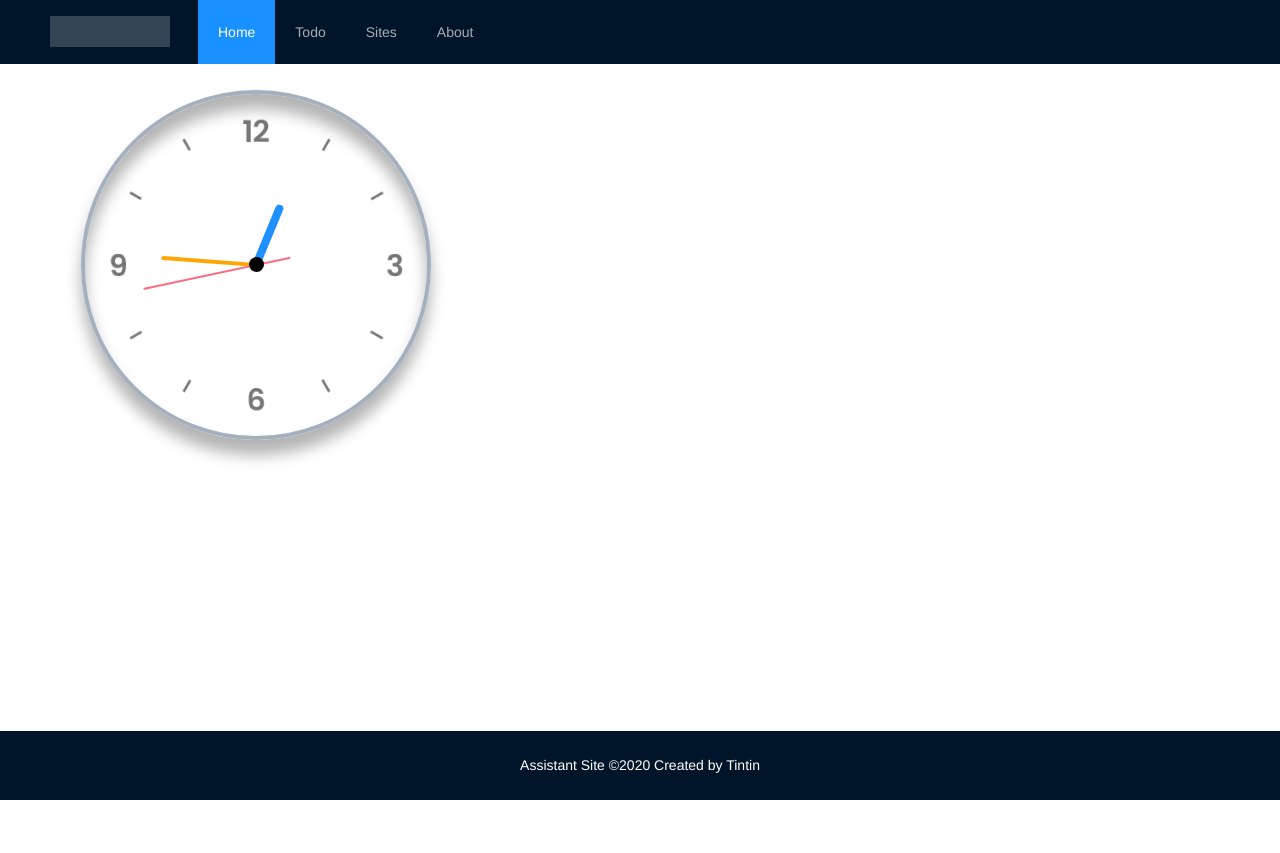
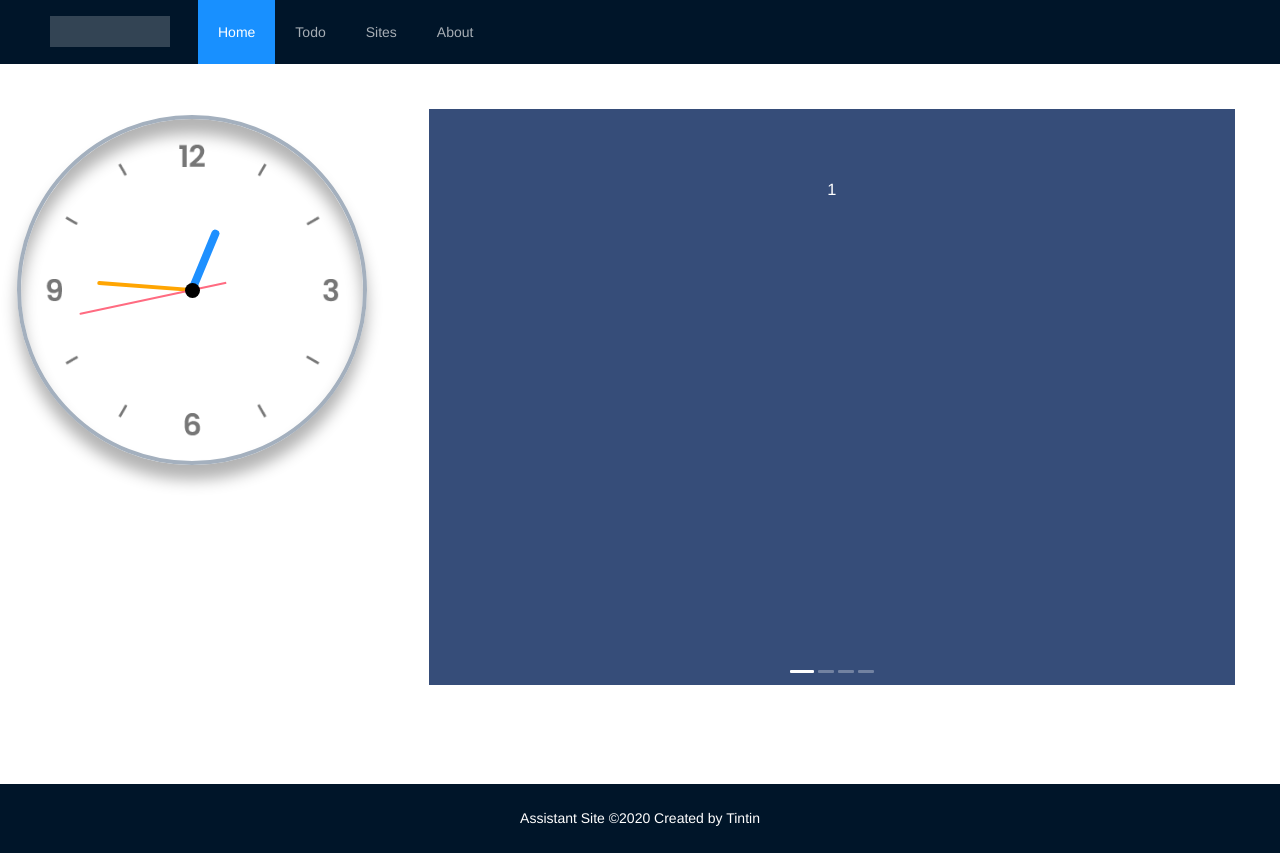
Before and after one commit to tintinng/Assistant, a Vue app: page /#/sites/resourceAndDocs in a window 1280 px wide. Both pictures are taken after a click on the item "Home". Before the commit the page ends 800 px from the top, so only its background shows below. Built offline with nearby package versions, Linux system fonts and the light colour scheme.

Commit message:
加入404；修改菜单高亮bug

```diff
--- a/src/App.vue
+++ b/src/App.vue
@@ -4,7 +4,7 @@
   </div>
 </template>
 <script>
-import indexLayout from './views/index'
+import indexLayout from '@/views/indexLayout'
 export default {
   components: {
     indexLayout
--- a/src/router/index.js
+++ b/src/router/index.js
@@ -1,13 +1,18 @@
 import Vue from 'vue'
 import VueRouter from 'vue-router'
-import Home from '../views/home/homeIndex'
-import Todo from '../views/todo/todoIndex'
-import Sites from '../views/sites/sitesIndex'
-import About from '../views/about/aboutIndex'
+import Home from '@/views/home/homeIndex'
+import Todo from '@/views/todo/todoIndex'
+import Sites from '@/views/sites/sitesIndex'
+import About from '@/views/about/aboutIndex'
 
 Vue.use(VueRouter)
 
 const routes = [
+  {
+    path: '/404',
+    component: () => import('@/views/404'),
+    hidden: true
+  },
   {
     path: '/',
     redirect: '/home',
@@ -62,7 +67,9 @@ const routes = [
     path: '/about',
     name: 'About',
     component: About
-  }
+  },
+  // 其他页面全部重定向到404
+  { path: '*', redirect: '/404' }
 ]
 
 const router = new VueRouter({
--- /dev/null
+++ b/src/views/404.vue
@@ -0,0 +1,89 @@
+<!--  -->
+<template>
+    <div class="wrapper">
+        <div class="error-page">
+            <div class="error-content">
+                <h1>404</h1>
+                <h4>Opps! Page not found</h4>
+                <p>Sorry, the page you are looking for doesn't exist.</p>
+                <div class="btns">
+                    <router-link to="/home" class="btns-a">return home</router-link>
+                </div>
+            </div>
+        </div>
+    </div>
+</template>
+
+<script>
+export default {
+}
+
+</script>
+
+<style scoped>
+* {
+    margin: 0;
+    padding: 0;
+    outline: none;
+    box-sizing: border-box;
+    font-family: 'Poppins', sans-serif;
+}
+
+.wrapper {
+    background: red;
+}
+
+.error-page {
+    position: absolute;
+    top: 10%;
+    left: 17%;
+    right: 17%;
+    bottom: 20%;
+    display: flex;
+    justify-content: center;
+    align-items: center;
+    background: #ffffff;
+    box-shadow: 0px 5px 10px rgba(0, 0, 0, 0.1);
+}
+
+.error-page .error-content {
+    max-width: 600px;
+    text-align: center;
+}
+
+.error-content h1 {
+    font-size: 8vw;
+    line-height: 1em;
+}
+.error-content h4 {
+    margin-bottom: 20px;
+    text-transform: uppercase;
+    color: #000000;
+    max-width: 600px;
+    font-size: 2em;
+}
+.error-content p{
+    font-size: 1.2em;
+    color: #0d0d0d;
+}
+.error-content .btns {
+    margin: 25px 0;
+    display: inline-flex;
+}
+.error-content .btns-a {
+    display: inline-block;
+    margin: 0 10px;
+    text-decoration: none;
+    border: 2px solid #69a6ce;
+    color: #69a6ce;
+    font-weight: 500;
+    padding: 10px 25px;
+    border-radius: 25px;
+    text-transform: uppercase;
+    transition: all 0.3s ease;
+}
+.error-content .btns-a:hover {
+    color: #ffffff;
+    background: #69a6ce;
+}
+</style>
--- /dev/null
+++ b/src/views/home/carousel/carousel.vue
@@ -0,0 +1,48 @@
+<!--  -->
+<template>
+  <div class="home-main">
+    <div class="home-carousel">
+        <a-carousel :after-change="onChange" >
+            <div><h3>1</h3></div>
+            <div><h3>2</h3></div>
+            <div><h3>3</h3></div>
+            <div><h3>4</h3></div>
+        </a-carousel>
+    </div>
+  </div>
+</template>
+
+<script>
+export default {
+  methods: {
+    onChange (a, b, c) {
+      console.log(a, b, c)
+    }
+  }
+}
+</script>
+
+<style scoped>
+/* For demo */
+.home-main {
+    position: relative;
+    height: 90vh;
+    background: #ffffff;
+}
+
+.home-carousel {
+    margin: 5%;
+}
+
+.ant-carousel >>> .slick-slide {
+  text-align: center;
+  height: 72vh;
+  line-height: 160px;
+  background: #364d79;
+  overflow: hidden;
+}
+
+.ant-carousel >>> .slick-slide h3 {
+  color: #fff;
+}
+</style>
--- a/src/views/home/homeIndex.vue
+++ b/src/views/home/homeIndex.vue
@@ -2,13 +2,11 @@
 <template>
   <div id="layout-home">
     <a-layout style="background: #ffffff;">
-      <a-layout-sider width='40vw'>
+      <a-layout-sider width='30vw'>
         <clock></clock>
       </a-layout-sider>
       <a-layout class="home-main">
-        <!-- <a-layout-header>Header</a-layout-header>
-        <a-layout-content></a-layout-content>
-        <a-layout-footer>Footer</a-layout-footer> -->
+        <carousel></carousel>
       </a-layout>
     </a-layout>
   </div>
@@ -16,9 +14,11 @@
 
 <script>
 import Clock from './clock/clock'
+import Carousel from './carousel/carousel'
 export default {
   components: {
-    Clock
+    Clock,
+    Carousel
   }
 }
 
@@ -43,16 +43,6 @@ export default {
   display: flex;
   justify-content: center;
   align-items: center;
-  padding: 2% 0;
-}
-#layout-home .home-main {
-  width: 60vw;
-  background: inherit;
-  /* border-radius: 5%; */
-  /* margin: 1%; */
-}
-#layout-home .ant-layout-content {
-  background: rgba(16, 142, 233, 1);
-  color: #fff;
+  padding: 4% 0;
 }
 </style>
--- a/src/views/index.vue
+++ b/src/views/indexLayout.vue
@@ -1,12 +1,12 @@
 <template>
   <a-layout id="layout-main">
     <!-- 头部导航 -->
-    <a-layout-header class="header">
+    <a-layout-header v-if="spPathes.indexOf(activeMenu) == -1" class="header">
       <div class="logo" />
       <a-menu
         theme="dark"
         mode="horizontal"
-        :default-selected-keys="[`${this.activeMenu}`]"
+        :selected-keys="[`${this.activeMenu}`]"
         :style="{ lineHeight: '64px' }"
       >
         <a-menu-item key="/home">
@@ -24,18 +24,28 @@
       </a-menu>
     </a-layout-header>
     <!-- 主题内容区 -->
-    <a-layout-content class="main-content">
+    <!-- <a-layout-content class="main-content"> -->
       <router-view></router-view>
-    </a-layout-content>
+    <!-- </a-layout-content> -->
     <!-- 底部区域 -->
-    <a-layout-footer style="background: #001529;color: #ffffff;">
+    <a-layout-footer v-if="spPathes.indexOf(activeMenu) == -1" style="background: #001529;color: #ffffff;">
       Assistant Site ©2020 Created by Tintin
     </a-layout-footer>
   </a-layout>
 </template>
 
 <script>
+const spPathes = [
+  '/404',
+  '/login'
+]
 export default {
+  data: function () {
+    return {
+      // 特殊页面v-if判断不展示导航栏和底部
+      spPathes
+    }
+  },
   computed: {
     activeMenu () {
       const route = this.$route
@@ -64,11 +74,10 @@ export default {
   text-align: left;
 }
 
-.main-content {
+/* .main-content {
   height: 100%;
   width: 100%;
-  margin: 0 auto;
-}
+} */
 
 .footer {
   text-align: center;
--- a/vue.config.js
+++ b/vue.config.js
@@ -1,5 +1,16 @@
+const path = require('path')
+
 module.exports = {
   outputDir: 'dist',
   publicPath: '/assistant/',
-  assetsDir: 'static'
+  assetsDir: 'static',
+  configureWebpack: {
+    // 解析模块的规则
+    resolve: {
+      // 配置解析模块路径别名
+      alias: {
+        '@': path.resolve(__dirname, 'src')
+      }
+    }
+  }
 }
```
